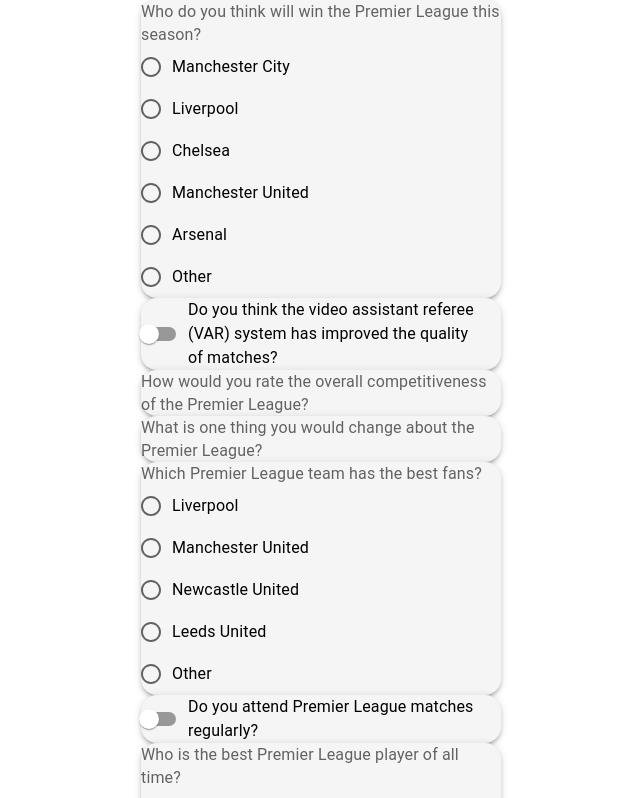
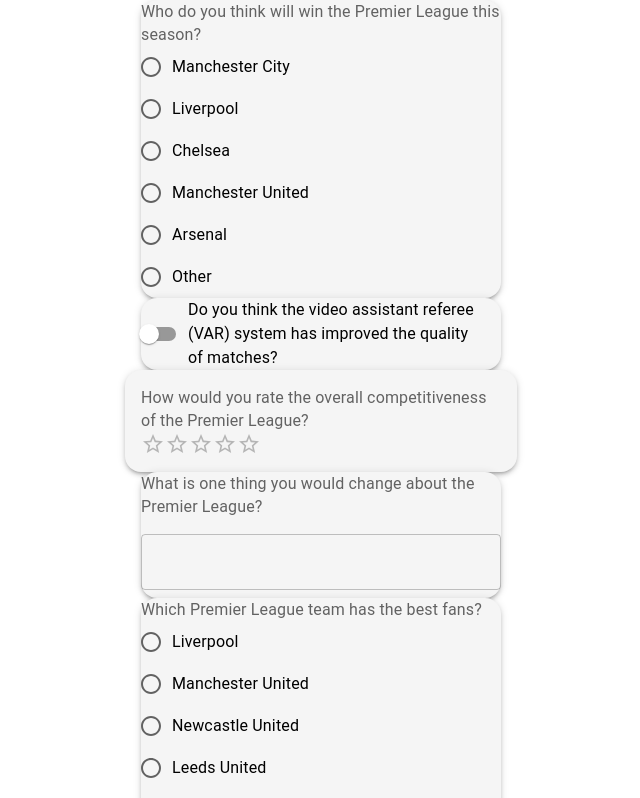
Before and after one commit to ryansalisbury/SurveyApp, a React (Create React App) app in the folder front-end/: page /questionnaire-1-test in a window 1280 px wide. Shown: the top 798 px of the page, without its empty margins (319-959 px from the left). Built offline with nearby package versions, Linux system fonts and the light colour scheme.

Commit message:
DynamicForm basics completed for each question type

```diff
--- a/front-end/src/components/dynamicForm/DynamicForm.tsx
+++ b/front-end/src/components/dynamicForm/DynamicForm.tsx
@@ -10,8 +10,10 @@
   RadioGroup,
   Rating,
   Switch,
+  TextField,
   filledInputClasses,
 } from "@mui/material";
+import { error } from "console";
 
 const DynamicForm: React.FC<{ questionnaire: Questionnaire }> = ({
   questionnaire,
@@ -20,6 +22,7 @@
     register,
     handleSubmit,
     formState: { errors },
+    setValue,
   } = useForm<FormData>();
   // Example form data structure
   interface FormData {
@@ -29,6 +32,11 @@
   const onSubmit = (data: any) => {
     console.log(data);
   };
+  const handleRatingChange =
+    (questionId: string) => (event: any, newValue: any) => {
+      setValue(questionId, newValue);
+    };
+
   return (
     <form onSubmit={handleSubmit(onSubmit)}>
       {/* Input form fields with switch cases from json schema*/}
@@ -88,6 +96,7 @@
           case "rating":
             return (
               <Box
+                key={index}
                 sx={{
                   bgcolor: "grey.100",
                   width: "auto",
@@ -95,10 +104,15 @@
                   margin: "auto",
                   boxShadow: 3,
                   borderRadius: "16px",
+                  padding: 2, // Added padding for visual spacing
                 }}
               >
-                <FormControl key={index} component="fieldset">
+                <FormControl component="fieldset">
                   <FormLabel component="legend">{question.text}</FormLabel>
+                  <Rating
+                    name={question.id}
+                    onChange={handleRatingChange(question.id)}
+                  />
                 </FormControl>
               </Box>
             );
@@ -116,6 +130,13 @@
               >
                 <FormControl key={index} component="fieldset">
                   <FormLabel component="legend">{question.text}</FormLabel>
+                  <TextField
+                    {...register(question.id)}
+                    variant="outlined"
+                    margin="normal"
+                    error={!!errors[question.id]}
+                    helperText={errors[question.id]?.message}
+                  />
                 </FormControl>
               </Box>
             );
```
